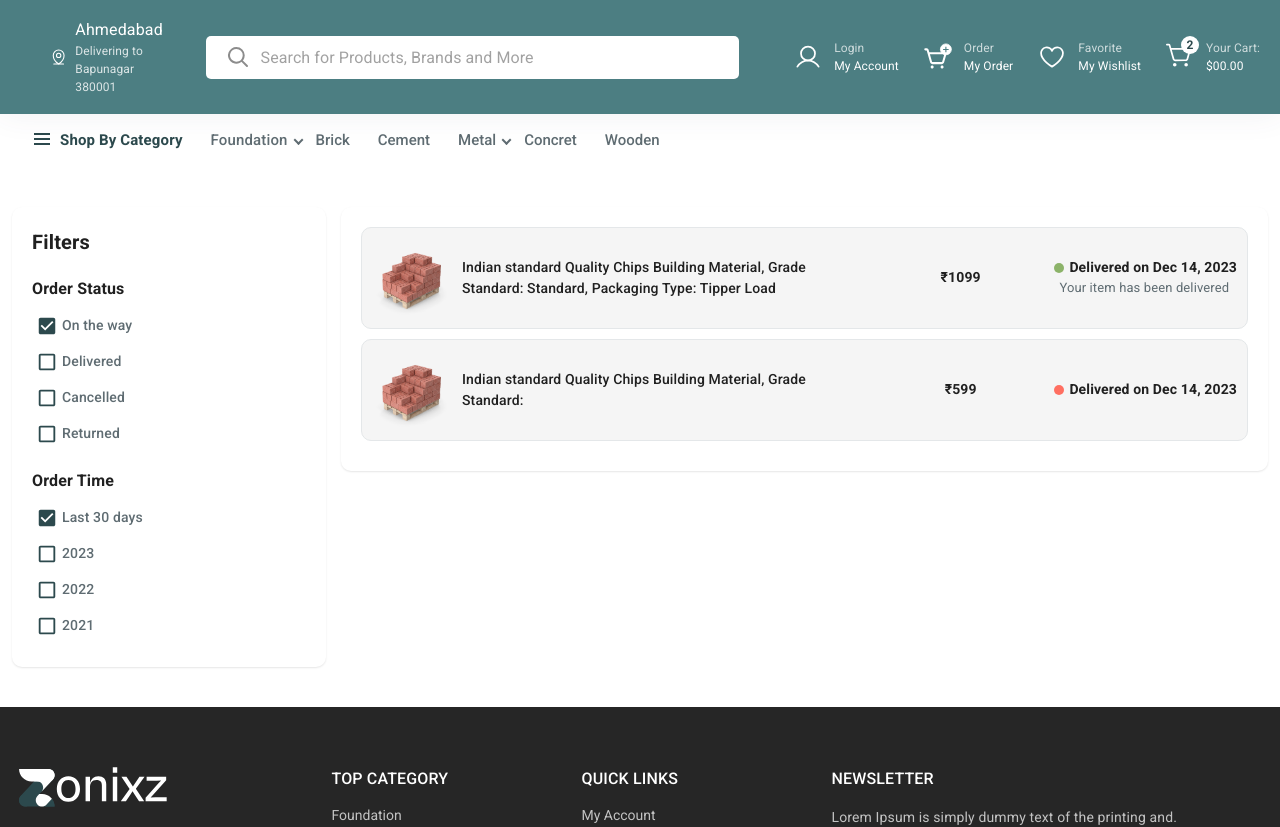
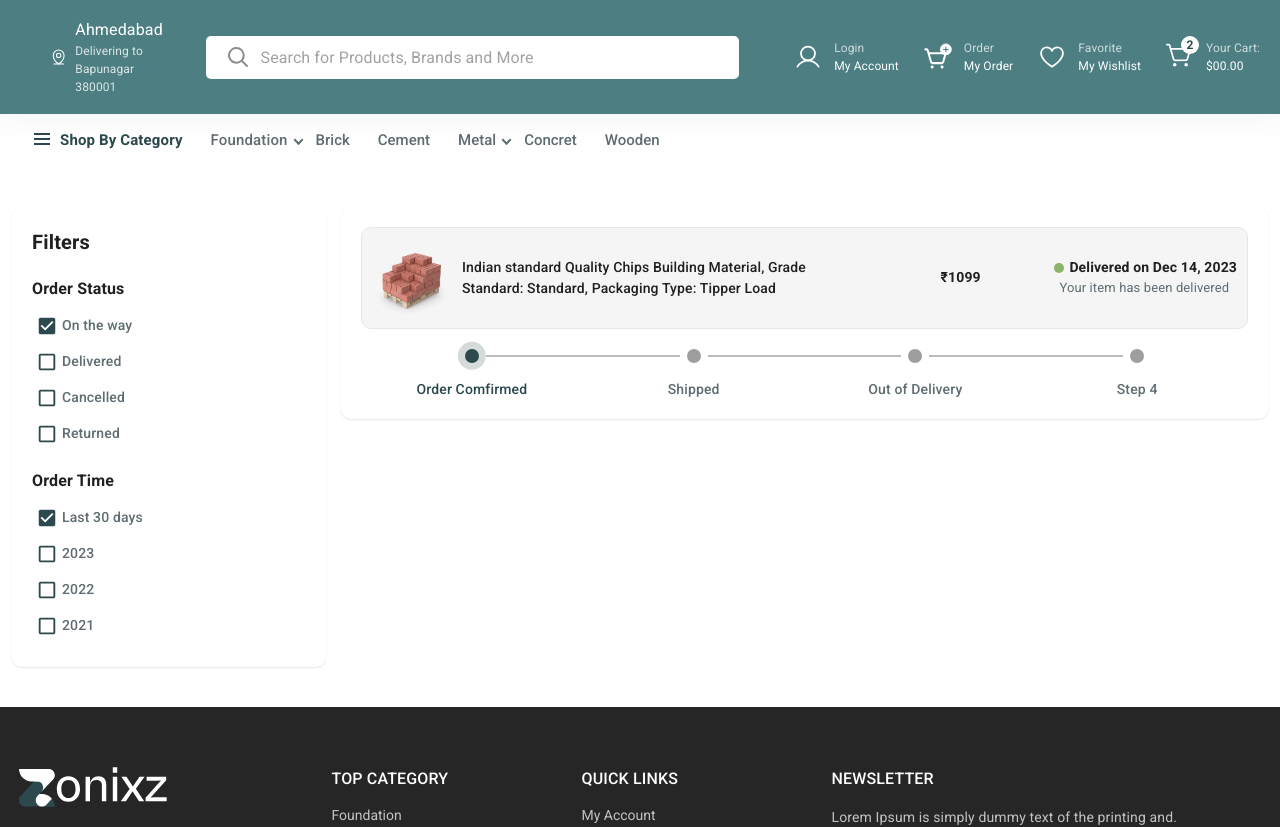
Before and after one commit to Raj-47-coder/zonix, a React (Create React App) app: page /orders in a window 1280 px wide. Shown: the top 827 px of the page. Built offline with nearby package versions, Linux system fonts and the light colour scheme.

Commit message:
Update Desing add tracking section

```diff
--- a/src/Inauth/Orders/Order.scss
+++ b/src/Inauth/Orders/Order.scss
@@ -208,6 +208,97 @@
       }
     }
 
+    .order_tracking {
+      margin-top: 2rem;
+
+      .MuiStepper-root {
+        .MuiStep-root {
+          .MuiStepLabel-root {
+            .MuiStepLabel-iconContainer {
+              position: relative;
+
+              svg {
+                height: 1.4rem;
+                width: 1.4rem;
+
+                .MuiStepIcon-text {
+                  font-size: 1.4rem;
+                  display: none;
+                }
+              }
+
+              &.Mui-active {
+                svg {
+                  color: var(--theme_primary);
+                }
+
+                &::after {
+                  content: '';
+                  height: 3rem;
+                  width: 3rem;
+                  background-color: var(--theme_primary);
+                  opacity: 0.2;
+                  position: absolute;
+                  top: 50%;
+                  left: 50%;
+                  transform: translate(-50%, -50%);
+                  border-radius: 50%;
+                  animation: jumping 1s infinite linear normal;
+                }
+              }
+
+              @keyframes jumping {
+                0% {
+                  height: 2.6rem;
+                  width: 2.6rem;
+                }
+
+                100% {
+                  height: 3rem;
+                  width: 3rem;
+                }
+              }
+
+              &.Mui-completed {
+                svg {
+                  color: var(--theme_primary);
+                }
+              }
+            }
+
+
+            .MuiStepLabel-label {
+              font-size: 1.4rem;
+              color: var(--theme_darkgrey);
+              font-weight: 500;
+
+              &.Mui-active {
+                color: var(--theme_primary);
+              }
+            }
+          }
+
+          .MuiStepConnector-root {
+            top: 6px;
+            left: calc(-50% - -14px);
+            right: calc(50% - -14px);
+
+            .MuiStepConnector-line {
+              border-top-width: 2px;
+
+            }
+
+            &.Mui-active,
+            &.Mui-completed {
+              .MuiStepConnector-line {
+                border-color: var(--theme_primary);
+              }
+            }
+          }
+        }
+      }
+    }
+
     @media screen and (max-width:991px) {
       max-width: 100%;
       min-width: 100%;
--- a/src/Inauth/Orders/Orders.js
+++ b/src/Inauth/Orders/Orders.js
@@ -1,5 +1,5 @@
 import React, { useState } from "react";
-import { Box, Typography, Checkbox, FormControlLabel, Button } from "@mui/material";
+import { Box, Typography, Checkbox, FormControlLabel, Button, Stepper, Step, StepLabel } from "@mui/material";
 import OrderImg from '../../images/brick.png';
 import KeyboardArrowRightIcon from '@mui/icons-material/KeyboardArrowRight';
 import KeyboardArrowLeftIcon from '@mui/icons-material/KeyboardArrowLeft';
@@ -12,16 +12,19 @@ const orderList = [
     orderPrice: '1099',
     orderStatus: 'success',
   },
-  {
-    orderimg: OrderImg,
-    orderName: 'Indian standard Quality Chips Building Material, Grade Standard:',
-    orderPrice: '599',
-    orderStatus: 'danger',
-  },
+  // {
+  //   orderimg: OrderImg,
+  //   orderName: 'Indian standard Quality Chips Building Material, Grade Standard:',
+  //   orderPrice: '599',
+  //   orderStatus: 'danger',
+  // },
 ]
+
+const steps = ['Order Comfirmed', 'Shipped', 'Out of Delivery', 'Step 4'];
 
 export default function Orders() {
   const [profile, setProfile] = React.useState('');
+  const [activeStep, setActiveStep] = React.useState(0);
 
   const handleprofile = () => {
     if (profile === '') {
@@ -30,6 +33,14 @@ export default function Orders() {
       setProfile('')
     }
   }
+
+  const handleNext = () => {
+    setActiveStep((prevActiveStep) => prevActiveStep + 1);
+  };
+
+  const handleBack = () => {
+    setActiveStep((prevActiveStep) => prevActiveStep - 1);
+  };
   return (
     <>
       <Box component={'div'} className='container'>
@@ -92,6 +103,7 @@ export default function Orders() {
             <Button className='profile_leftBtn' onClick={handleprofile}>{profile === '' ? <KeyboardArrowRightIcon /> : <KeyboardArrowLeftIcon />}</Button>
 
             {orderList.map((items, i) => (
+              <>
                 <Box component={'div'} className='order_card'>
                   <Box component={'div'} className='orders_item'>
                     <img src={items.orderimg} alt='Brick' />
@@ -107,10 +119,29 @@ export default function Orders() {
                     {items.orderStatus === 'success' ? <Typography component={'p'}>Your item has been delivered</Typography> : ''}
                   </Box>
                 </Box>
+                <Box component={'div'} className='order_tracking'>
+                  <Stepper activeStep={activeStep} alternativeLabel>
+                    {steps.map((label, index) => (
+                      <Step key={index}>
+                        <StepLabel>{label}</StepLabel>
+                      </Step>
+                    ))}
+                  </Stepper>
+
+                  {/* <div style={{ marginTop: 20 }}>
+                    <Button disabled={activeStep === 0} onClick={handleBack}>
+                      Back
+                    </Button>
+                    <Button variant="contained" color="primary" onClick={handleNext}>
+                      {activeStep === steps.length - 1 ? 'Finish' : 'Next'}
+                    </Button>
+                  </div> */}
+                </Box>
+              </>
             ))}
           </Box>
-        </Box>
-      </Box>
+        </Box >
+      </Box >
     </>
   );
 }
```
Lines whose indentation alone changed are shown as unchanged.
